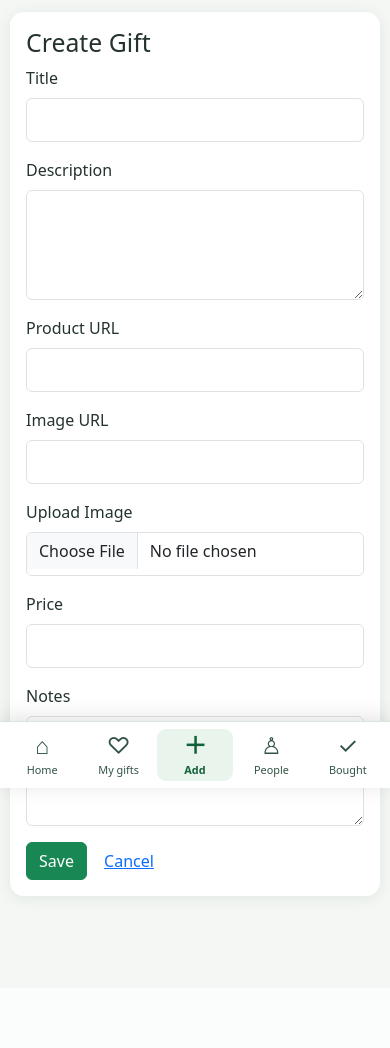
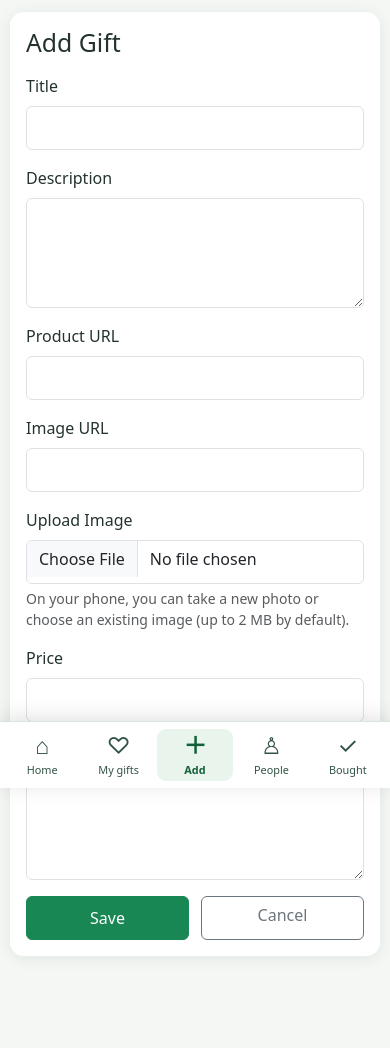
Before and after one commit to zageabb/XmasList, a Flask app: page /gifts/create in a window 390 px wide. Shown: the part 56-1104 px from the top of the page. Before the commit the page ends 958 px from the top, so only its background shows below. Run offline with Flask 3, Linux system fonts and the light colour scheme; the visitor is signed in with stand-in values (Sample User, id 1); some libraries are stand-ins or nearby versions.

Commit message:
Improve XmasList mobile usability and document validation

```diff
--- a/app/templates/gifts/gift_form.html
+++ b/app/templates/gifts/gift_form.html
@@ -2,7 +2,7 @@
 {% from 'macros.html' import render_field %}
 {% block title %}{{ 'Edit' if gift else 'Create' }} Gift | GiftList{% endblock %}
 {% block content %}
-<h1>{{ 'Edit' if gift else 'Create' }} Gift</h1>
+<h1 class="mb-3">{{ 'Edit' if gift else 'Add' }} Gift</h1>
 <form method="post" enctype="multipart/form-data" novalidate>
   {{ form.hidden_tag() }}
   {{ render_field(form.title) }}
@@ -11,12 +11,15 @@
   {{ render_field(form.image_url) }}
   <div class="mb-3">
     {{ form.image_file.label(class_='form-label') }}
-    {{ form.image_file(class_='form-control') }}
+    {{ form.image_file(class_='form-control', accept='image/*') }}
+    <div class="form-text">On your phone, you can take a new photo or choose an existing image (up to 2 MB by default).</div>
     {% if form.image_file.errors %}<div class="text-danger small">{{ form.image_file.errors|join(', ') }}</div>{% endif %}
   </div>
   {{ render_field(form.price) }}
   {{ render_field(form.notes) }}
-  {{ form.submit(class_='btn btn-success') }}
-  <a href="{{ url_for('gifts.my_gifts') }}" class="btn btn-link">Cancel</a>
+  <div class="gift-form-actions">
+    {{ form.submit(class_='btn btn-success') }}
+    <a href="{{ url_for('gifts.my_gifts') }}" class="btn btn-outline-secondary">Cancel</a>
+  </div>
 </form>
 {% endblock %}
```
